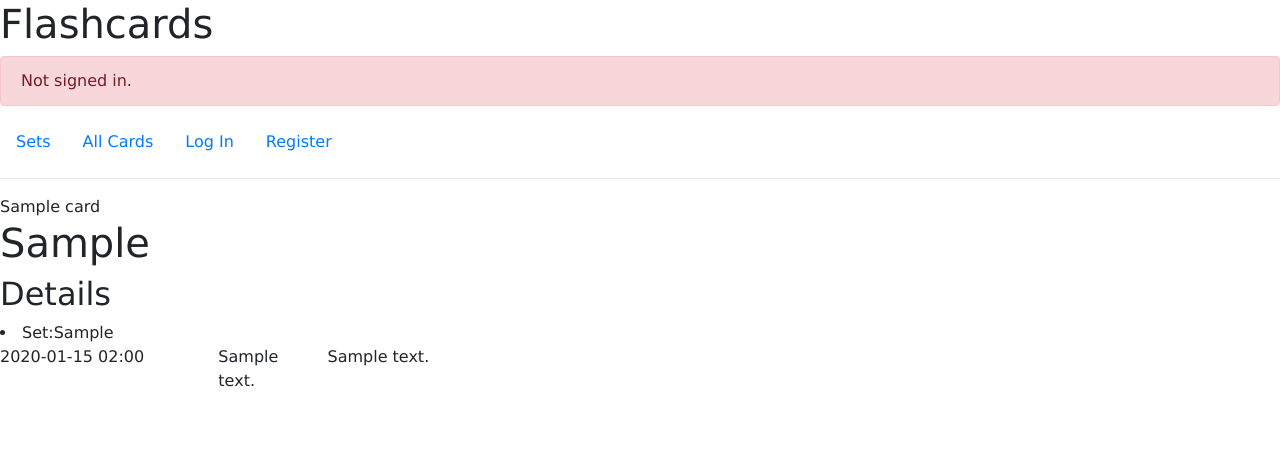
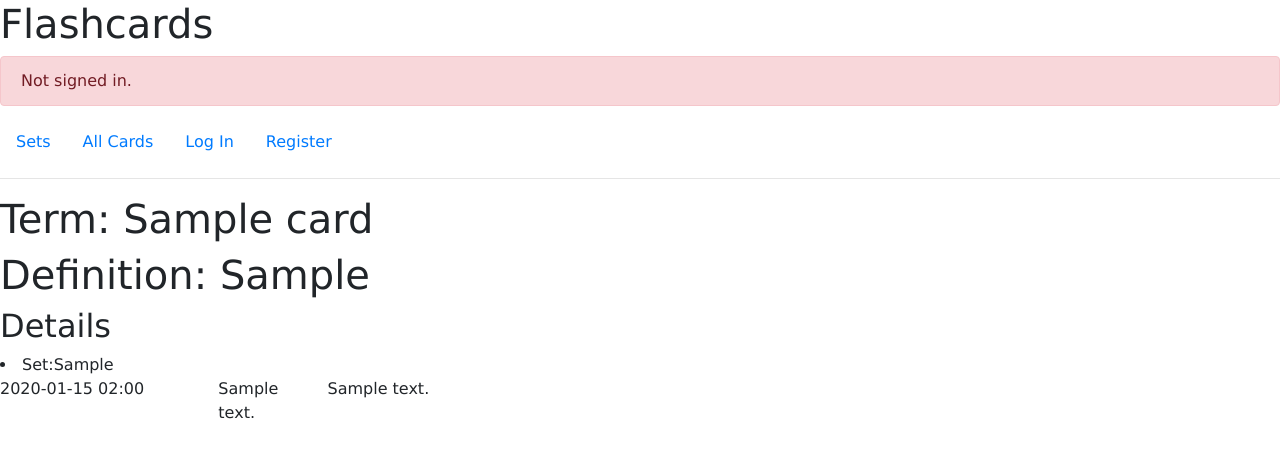
Before and after one commit to DarkLord580/STEMATICS, a Django app: page /viewcard/1 in a window 1280 px wide. Shown: the top 458 px of the page. Run offline with Django 3.2, Linux system fonts and the light colour scheme; tables that the repository leaves empty hold one stand-in row (values such as "Sample post"); some libraries are stand-ins or nearby versions.

Commit message:
fixing some things

```diff
--- a/flashcards/templates/flashcards/viewcard.html
+++ b/flashcards/templates/flashcards/viewcard.html
@@ -24,12 +24,13 @@
     {% if card %}
     	<div class="">
     		<div>
-    			<div>{{card.title}}</div>
-    			<h1>{{card.meaning}}</h1>
+
+    			<h1>Term: {{card.title}}</h1>
+    			<h1>Definition: {{card.meaning}}</h1>
 
     		</div>
     		{% if user.is_authenticated %}
-    		<a href="{% url 'addwatchcard' card.id %}" style="width:10px; ">
+    		<a href="{% url 'addwatchcard' card.id %}" style="margin:10px">
     			{% if watching %}
 					<img src="{% static 'flashcards/img/favorite.png' %}" class="unfavorite" />
 				{% else %}
@@ -38,6 +39,8 @@
 			</a>
 			{% endif %}
 	  <h2>Details</h2>
+
+
       <li>Set:{{card.category}}</li>
         	{% for comment in comments %}
         		<div class="row">
```
Also changed, not shown: flashcards/templates/flashcards/category.html (+8 -0 lines).
